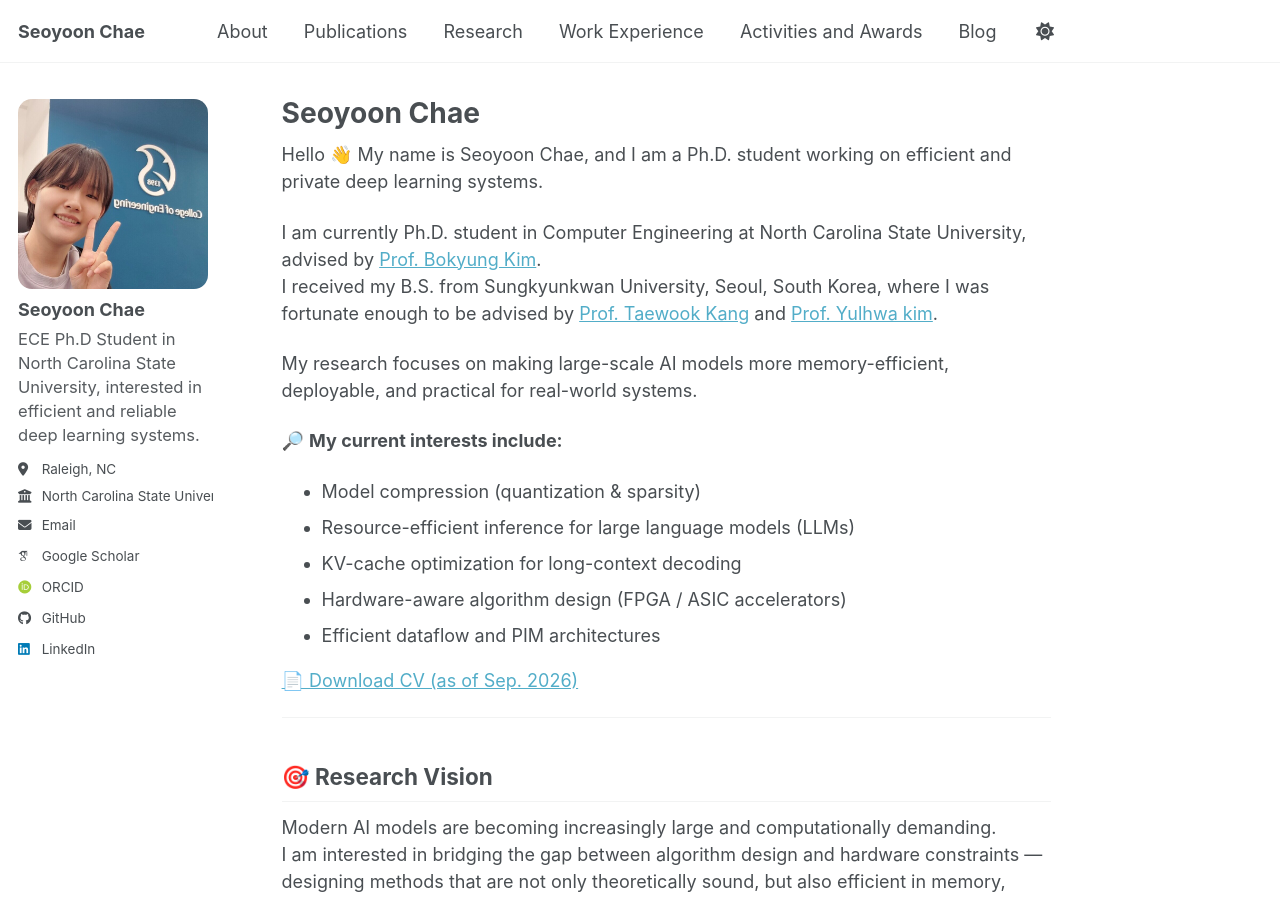
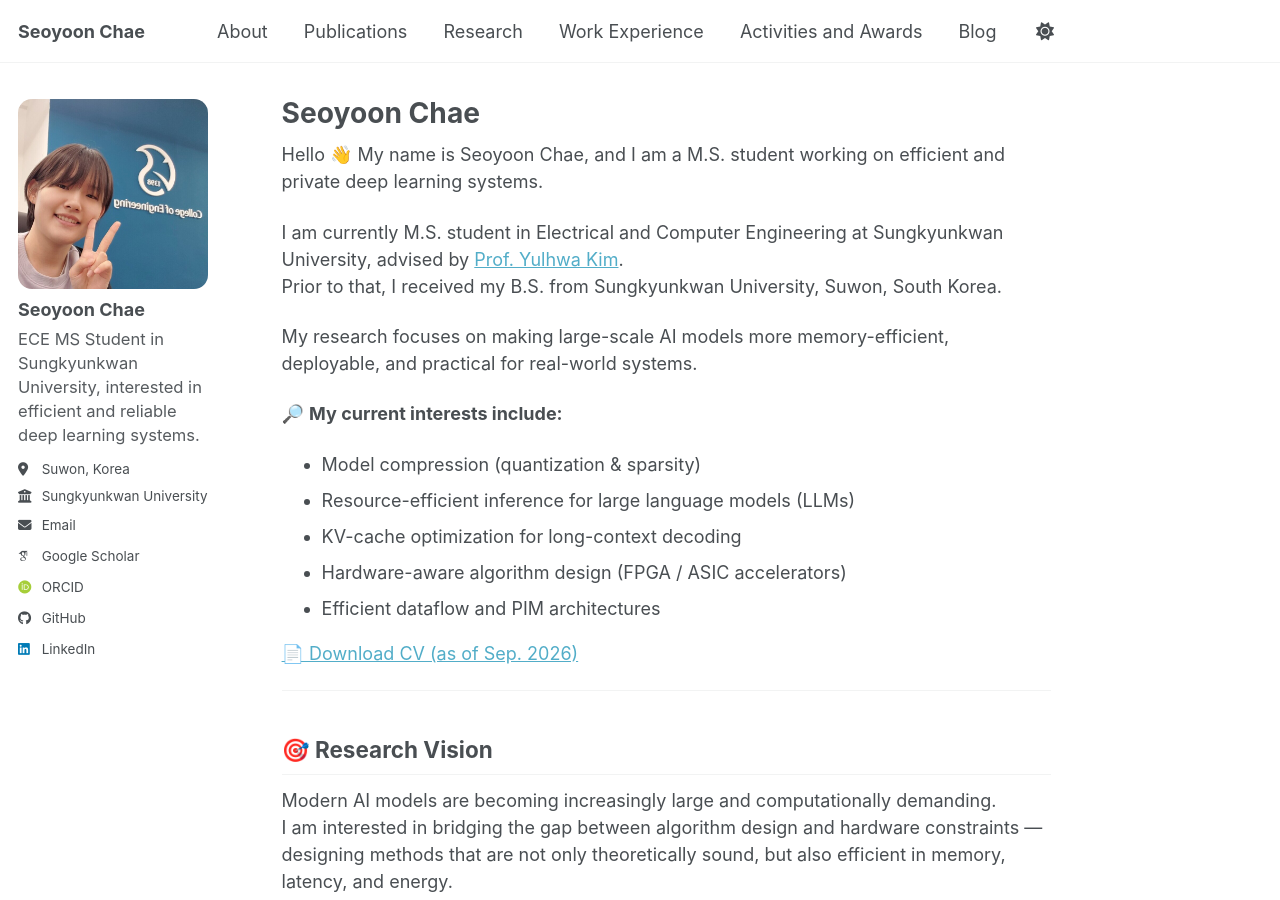
Before and after one commit to chae-sy/chae-sy.github.io, a Jekyll site: the page built from _pages/about.md, in a window 1280 px wide and 900 px high. Built offline with Jekyll 4.4.1, drawn with Linux system fonts in a browser that asks for light colours; some web fonts are replaced; a script bundle is joined from its source files by our own code; library files that are not in the unit come from our copies; some of the changed text lies outside the part shown.

Commit message:
updates for sep. 2026

```diff
--- a/_config.yml
+++ b/_config.yml
@@ -13,7 +13,7 @@ site_theme               : "default" # Currently available options are "default"
 title                    : "Seoyoon Chae"
 title_separator          : "-"
 name                     : &name "Seoyoon Chae"
-description              : &description "PhD student working on efficient deep learning systems, model compression, and hardware-aware AI accelerators."   # Update this with a general description of your site, this is the default if not overridden by a page
+description              : &description "Master's student working on efficient deep learning systems, model compression, and hardware-aware AI accelerators."   # Update this with a general description of your site, this is the default if not overridden by a page
 url                      : https://chae-sy.github.io # The base hostname & protocol for your site e.g. "https://[your GitHub username].github.io",
                                                            # or if you already have some other page hosted on Github then use "https://[your GitHub username].github.io/[Your Repo Name]"
 baseurl                  : "" # the subpath of your site, e.g. "/blog"
@@ -27,11 +27,11 @@ author:
   avatar           : "profile.jpg"
   name             : "Seoyoon Chae"
   pronouns         : # example: "she/her"
-  bio              : "ECE Ph.D Student in North Carolina State University, interested in efficient and reliable deep learning systems." # Update this with a short bio that will appear in the sidebar
-  location         : "Raleigh, NC"
-  employer         : "North Carolina State University"
+  bio              : "ECE MS Student in Sungkyunkwan University, interested in efficient and reliable deep learning systems." # Update this with a short bio that will appear in the sidebar
+  location         : "Suwon, Korea"
+  employer         : "Sungkyunkwan University"
   uri              : # URL
-  email            : "schae2@ncsu.edu"
+  email            : "sychaeee@g.skku.edu"
 
   # Academic websites
   academia         : # URL
--- a/_pages/about.md
+++ b/_pages/about.md
@@ -5,10 +5,10 @@ author_profile: true
 sitemap: true
 ---
 
-Hello 👋 My name is Seoyoon Chae, and I am a Ph.D. student working on efficient and private deep learning systems.
+Hello 👋 My name is Seoyoon Chae, and I am a M.S. student working on efficient and private deep learning systems.
 
-I am currently Ph.D. student in Computer Engineering at North Carolina State University, advised by [Prof. Bokyung Kim](https://sites.google.com/view/kimbokyung). <br>
-I received my B.S. from Sungkyunkwan University, Seoul, South Korea, where I was fortunate enough to be advised by [Prof. Taewook Kang](https://sites.google.com/view/tkanggroup) and [Prof. Yulhwa kim](https://eic.skku.edu/home).
+I am currently M.S. student in Electrical and Computer Engineering at Sungkyunkwan University, advised by [Prof. Yulhwa Kim](https://eic.skku.edu/yulhwa-kim). <br>
+Prior to that, I received my B.S. from Sungkyunkwan University, Suwon, South Korea.
 
 My research focuses on making large-scale AI models more memory-efficient, deployable, and practical for real-world systems.
 
@@ -50,7 +50,6 @@ My long-term goal is to build scalable AI systems that are both intelligent, eff
 ## 📰 News
 
 - July 2026 - I attended the ICML conference 2026.
-- July 2026 - I’ve accepted at North Carolina State University for PhD studies in Electrical and Computer Engineering.
 
 <details>
   <summary>2025 News</summary>
@@ -65,8 +64,8 @@ My long-term goal is to build scalable AI systems that are both intelligent, eff
 
 ## 🎓 Education
 
-**North Carolina State University**
-Ph.D. in Electrical and Computer Engineering (Sep. 2026 – Present)
+**Sungkyunkwan University**
+M.S. in Electrical and Computer Engineering (Sep. 2026 – Present)
 
 **Sungkyunkwan University**
 B.S. in Electronic and Electrical Engineering (Feb. 2022 - Aug. 2026)
```
Also changed, not shown: other parts of _pages/about.md (+1 -1 lines), _publications/2026-esserc-ruah.md (+1 -1 lines), 1 other file.
